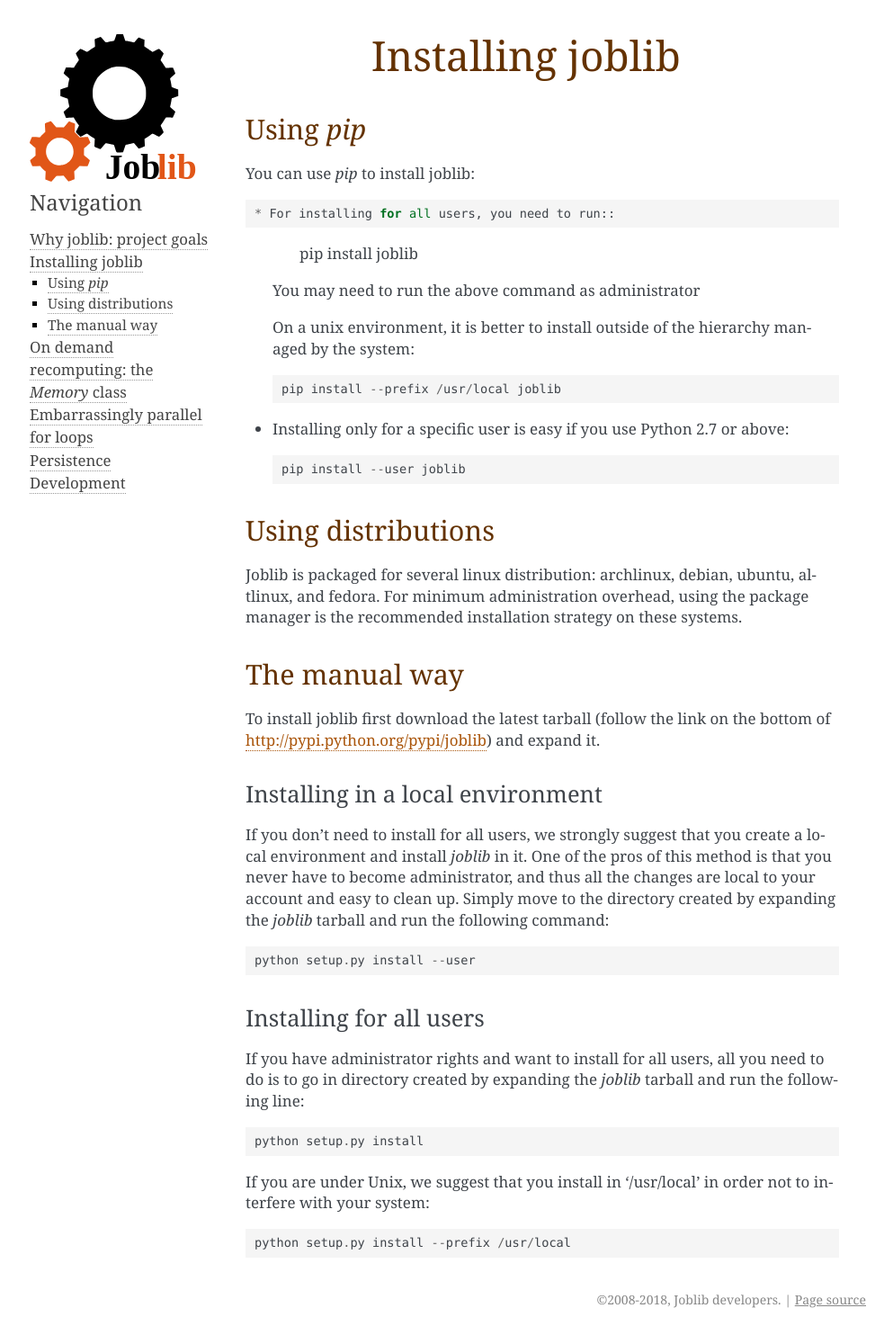
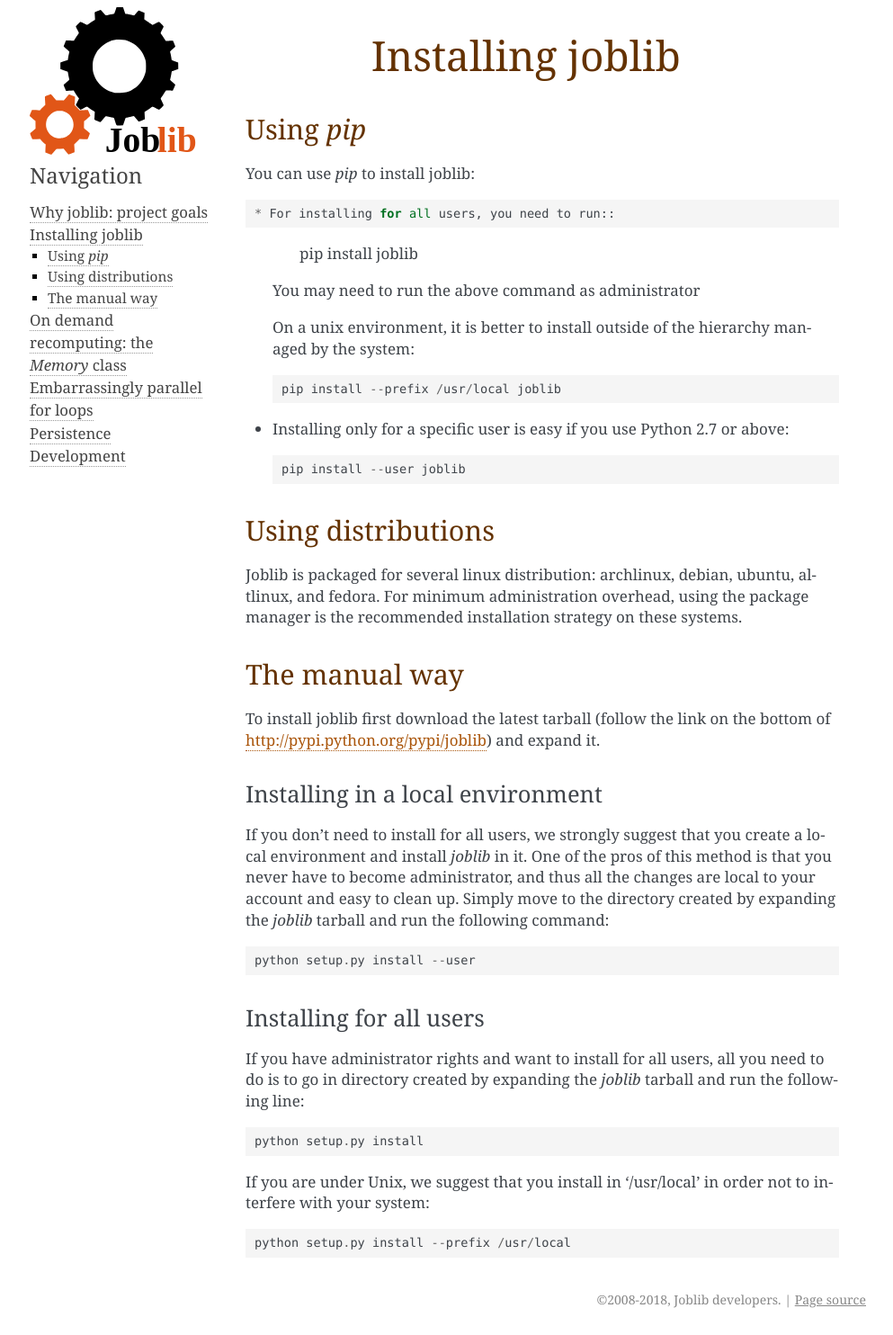
Before and after one commit to joblib/joblib, a Sphinx documentation site: the page built from doc/installing.rst, in a window 1280 px wide. Shown: the whole page at 90% size, without its empty margins (147-1140 px from the left). Built offline with Sphinx 7.4.7, drawn with Linux system fonts in a browser that asks for light colours; formulas are drawn with MathJax 3; pages that are not in the unit, such as notebooks, are missing from menus.

Commit message:
DOC: style
Avoid whitespace on top of the logo

```diff
--- a/doc/_static/custom.css
+++ b/doc/_static/custom.css
@@ -1,3 +1,12 @@
+/* Avoid white space above the logo */
+div.document {
+    margin-top: 0px;
+}
+div.body {
+    padding-top: 30px;
+}
+
+
 /* Main page title */
 div.body h1 {
     text-align: center;
--- a/joblib/__init__.py
+++ b/joblib/__init__.py
@@ -1,7 +1,7 @@
 """Joblib is a set of tools to provide **lightweight pipelining in
 Python**. In particular:
 
-1. transparent disk-caching of the output values and lazy re-evaluation
+1. transparent disk-caching of functions and lazy re-evaluation
    (memoize pattern)
 
 2. easy simple parallel computing
```
